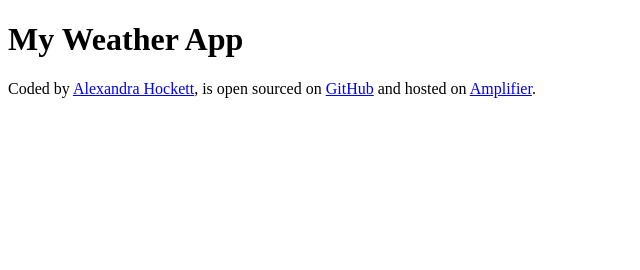
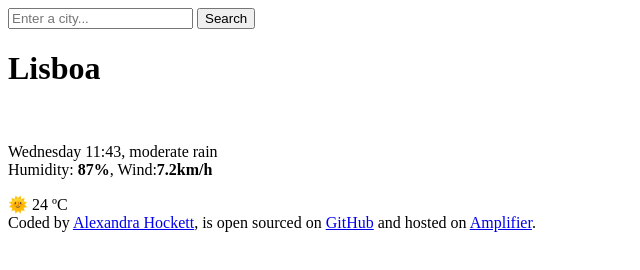
Before and after one commit to AlexandraHockett88/Weather-app, a plain HTML site: page index.html in a window 1280 px wide. Shown: the whole page, without its empty margins (0-640 px from the left). Drawn offline with Linux system fonts and the light colour scheme.

Commit message:
Added the HTML to the project

```diff
--- a/index.html
+++ b/index.html
@@ -6,7 +6,38 @@
     <title>Weather App</title>
   </head>
   <body>
-    <h1>My Weather App</h1>
+    <header>
+      <form id="search-form">
+        <input
+          type="search"
+          placeholder="Enter a city..."
+          required
+          class="input"
+          id="input"
+        />
+        <input type="submit" value="Search" class="submit" id="submit" />
+      </form>
+    </header>
+    <main>
+      <div class="city-details">
+        <div>
+          <h1 class="current-city" id="current-city">Lisboa</h1>
+          <br />
+          <p class="current-details">
+            <span id="current-date">Wednesday 11:43</span>, moderate rain
+            <br />
+            Humidity: <strong>87%</strong>, Wind:<strong>7.2km/h</strong>
+          </p>
+        </div>
+        <div class="current-temperature">
+          <span class="current-temperature-icon">🌞</span>
+          <span class="current-temperature-degrees" id="current-degrees"
+            >24</span
+          >
+          <span class="current-temperature-unit">ºC</span>
+        </div>
+      </div>
+    </main>
     <footer>
       Coded by
       <a href="https://github.com/AlexandraHockett88" target="_blank"
```
